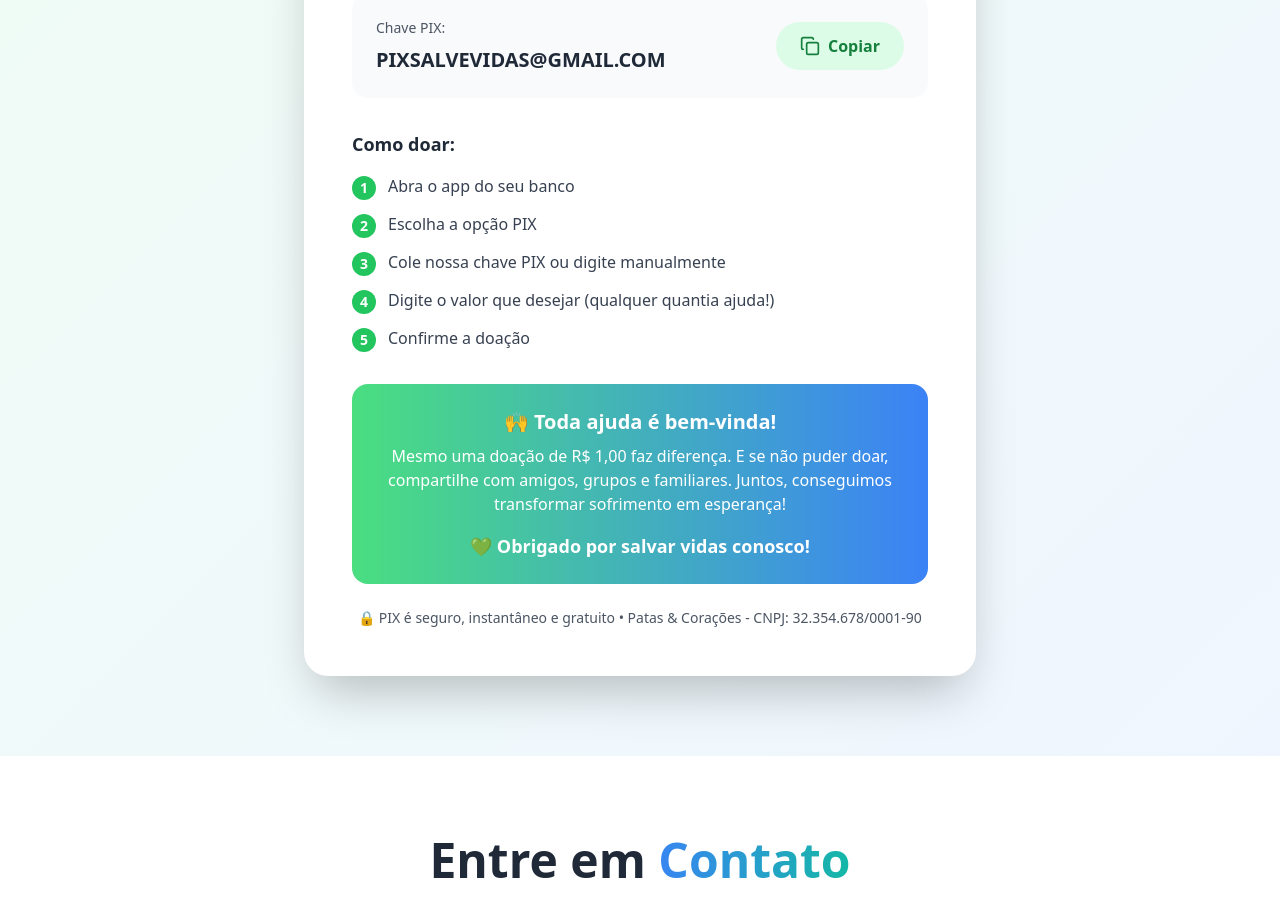
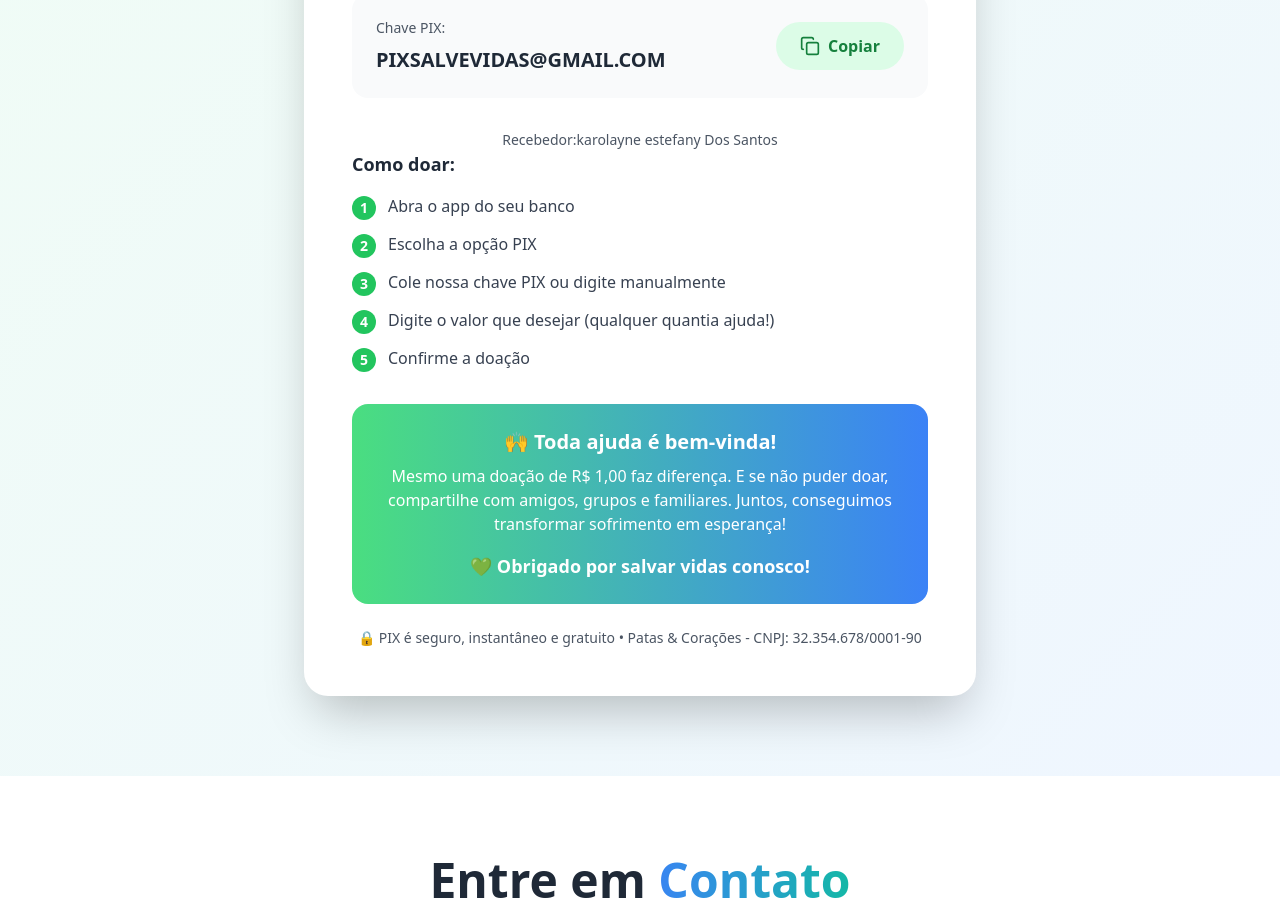
Before and after one commit to gemeosbrasil/dogs01, a React (Vite) app: page / in a window 1280 px wide. Shown: the part 8200-9114 px from the top of the page. Built offline with nearby package versions, Linux system fonts and the light colour scheme.

Commit message:
Update PixDonation.tsx

```diff
--- a/src/components/PixDonation.tsx
+++ b/src/components/PixDonation.tsx
@@ -64,6 +64,11 @@
                 </button>
               </div>
             </div>
+             <div className="mt-6 text-center">
+              <p className="text-sm text-gray-600">
+                Recebedor:karolayne estefany Dos Santos
+              </p>
+            </div>
 
             {/* Instructions */}
             <div className="space-y-4 mb-8">
```
